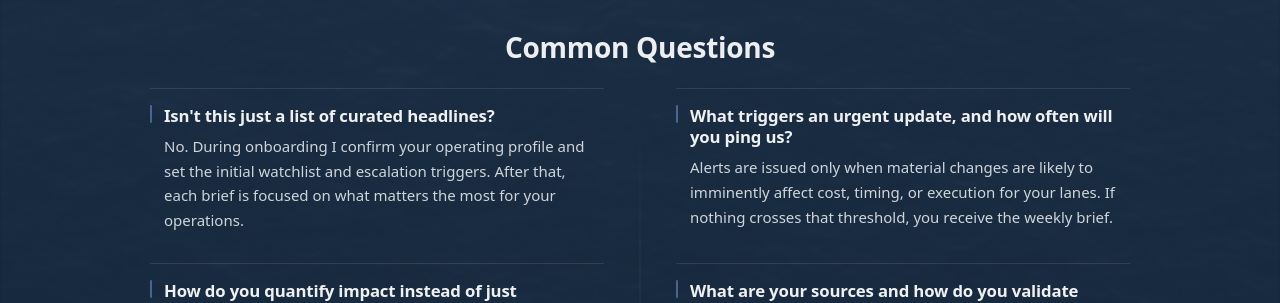
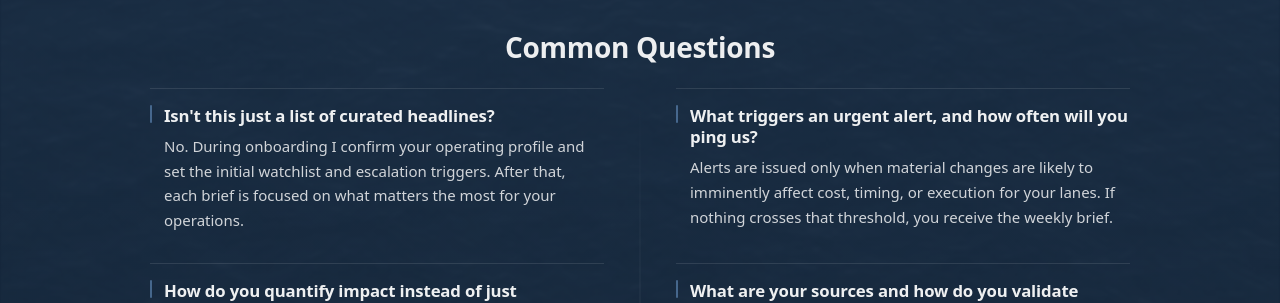
Before and after one commit to importrisk/import-risk-intelligence-site, a Jekyll site: the page built from method.html, in a window 1280 px wide and 900 px high, scrolled down 2039 px. Shown: the part 156-459 px from the top of the window. Built offline with Jekyll 4.4.1, drawn with Linux system fonts in a browser that asks for light colours.

Commit message:
Update method.html

```diff
--- a/method.html
+++ b/method.html
@@ -274,7 +274,7 @@ css: /method.css?v=100
             </div>
 
             <div class="mp-faq-item" role="listitem">
-              <h4 class="mp-q">What triggers an urgent update, and how often will you ping us?</h4>
+              <h4 class="mp-q">What triggers an urgent alert, and how often will you ping us?</h4>
               <p class="mp-a">
                 Alerts are issued only when material changes are likely to imminently affect cost, timing, or execution for your lanes. If nothing crosses that threshold, you receive the weekly brief.
               </p>
```
